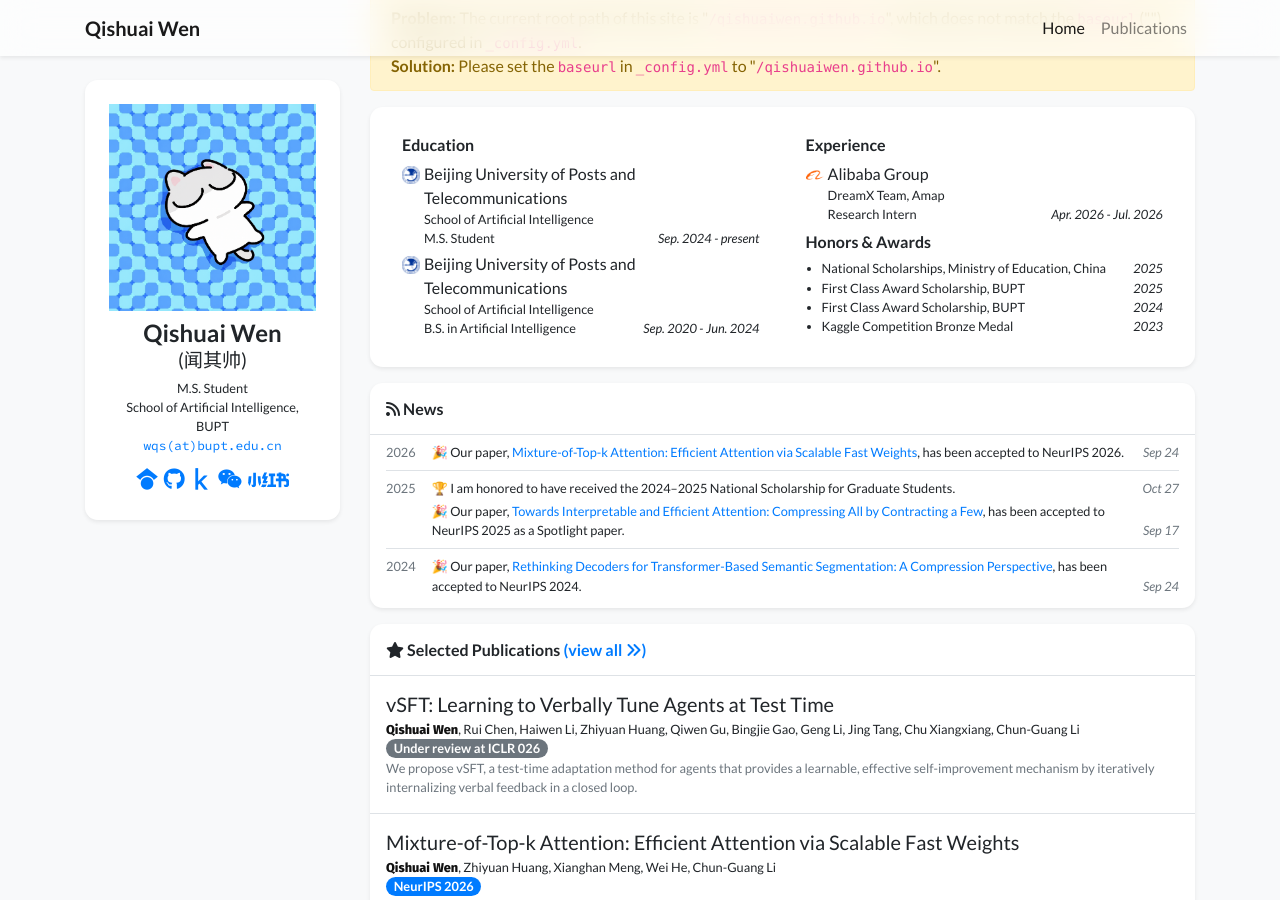
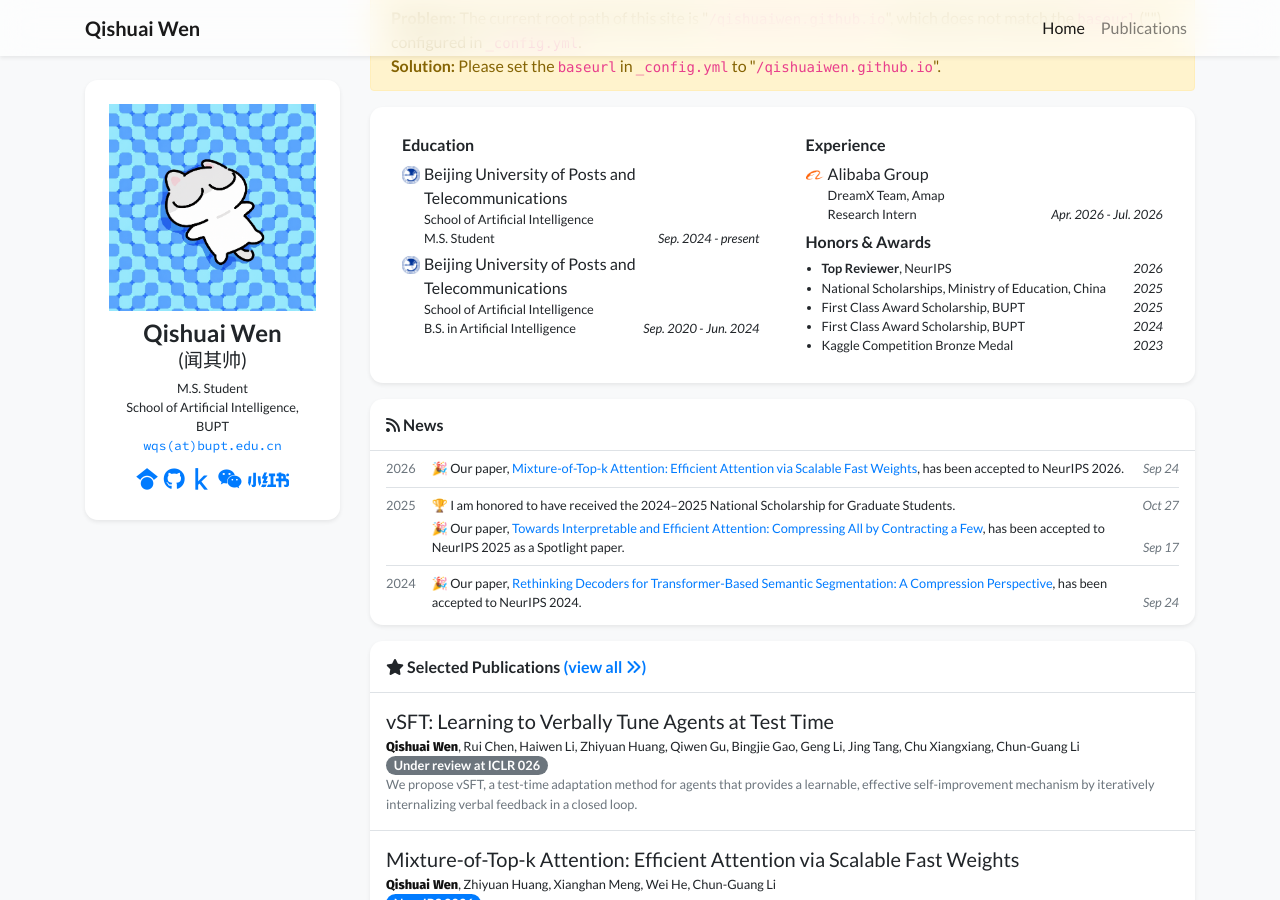
Before and after one commit to QishuaiWen/qishuaiwen.github.io, a Jekyll site: the page built from index.html, in a window 1280 px wide and 900 px high, scrolled down 425 px. Built offline with Jekyll 4.4.1, drawn with Linux system fonts in a browser that asks for light colours; nearby versions of some CDN libraries; a style sheet for code colours, icons or effects is not loaded.

Commit message:
Update profile.yml

```diff
--- a/_data/profile.yml
+++ b/_data/profile.yml
@@ -57,6 +57,8 @@ experience:
     date: Apr. 2026 - Jul. 2026
 
 awards:
+- name: "<strong>Top Reviewer</strong>, NeurIPS"
+  date: "2026"
 - name: National Scholarships, Ministry of Education, China
   date: 2025
 - name: First Class Award Scholarship, BUPT
```
